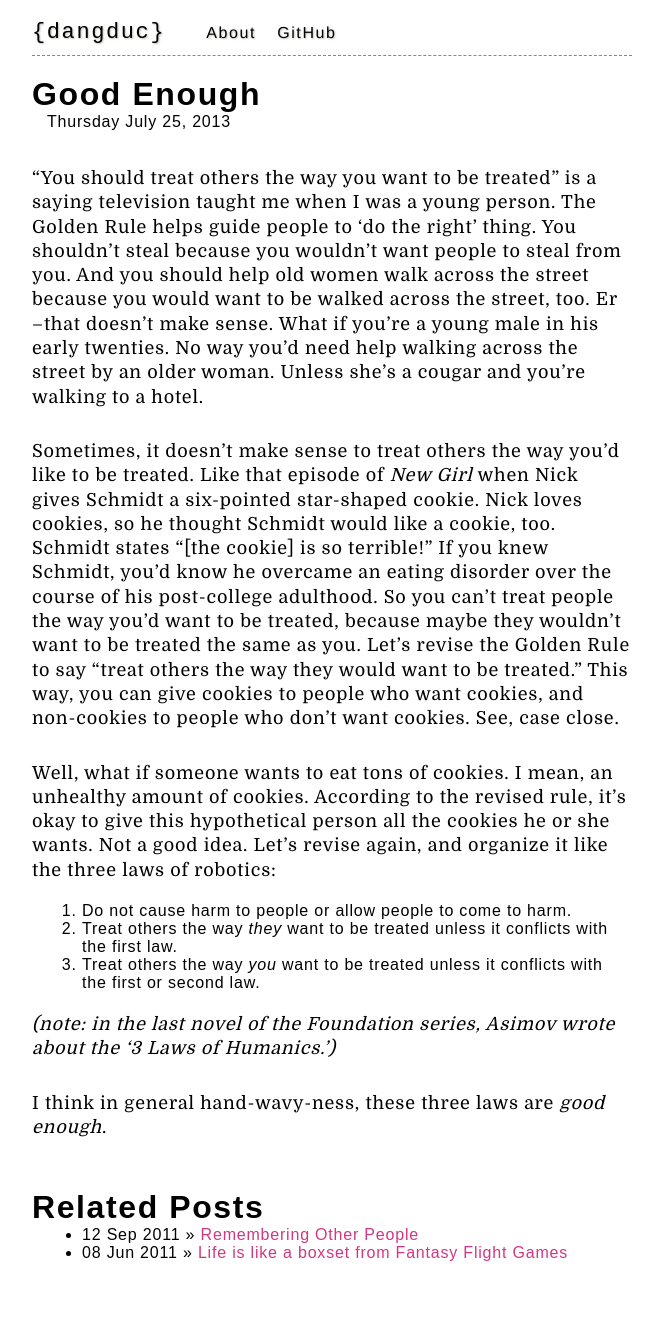
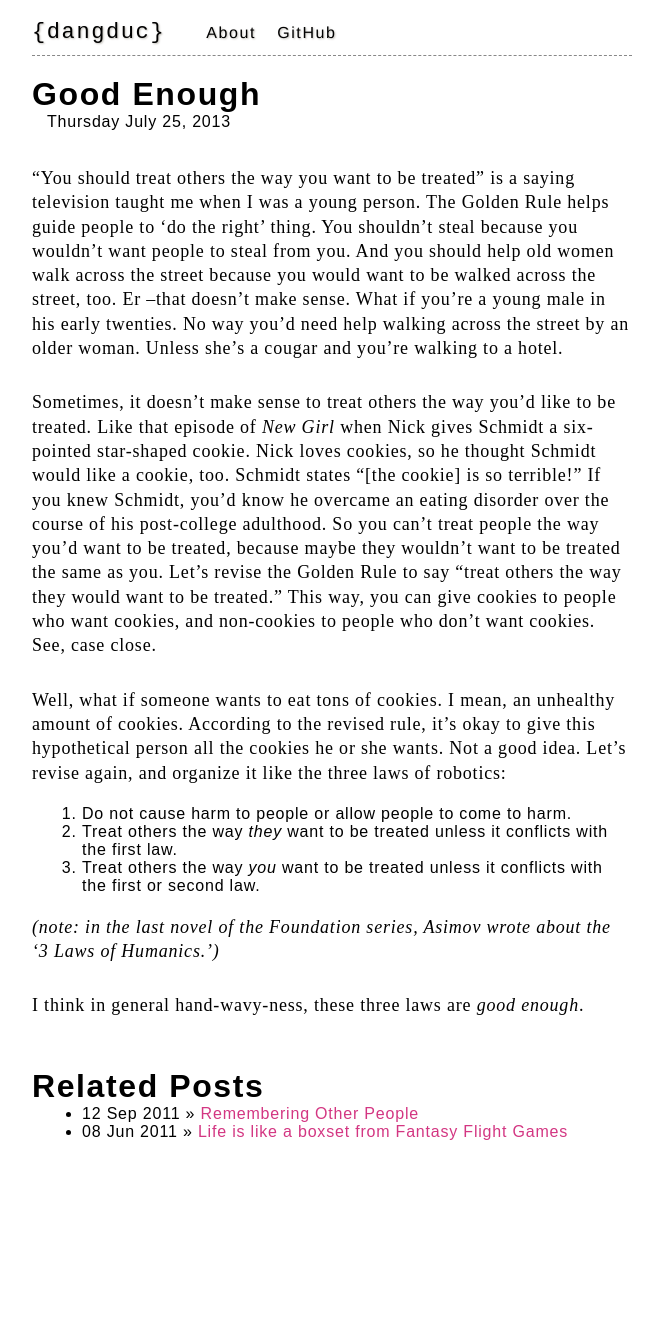
Before and after one commit to dangduc/dangduc.github.com, a Jekyll site: the page built from _posts/2013-07-25-good-enough.md, in a window 1280 px wide. Shown: the whole page, without its empty margins (308-968 px from the left). Built offline with Jekyll 4.4.1, drawn with Linux system fonts in a browser that asks for light colours; some web fonts are replaced; Markdown is read by kramdown in place of the engine named in the settings; after the commit the page ends 1199 px from its top, so only the background shows below that.

Commit message:
Update default.html

```diff
--- a/_layouts/default.html
+++ b/_layouts/default.html
@@ -7,7 +7,7 @@
 
   <!-- syntax highlighting CSS -->
   <link rel="stylesheet" href="/css/syntax.css" type="text/css" />
-  <link href='http://fonts.googleapis.com/css?family=Domine:400,700' rel='stylesheet' type='text/css'>
+  <link href='http://fonts.googleapis.com/css?family=Copse' rel='stylesheet' type='text/css'>
 
 
   <!-- Homepage CSS -->
```
